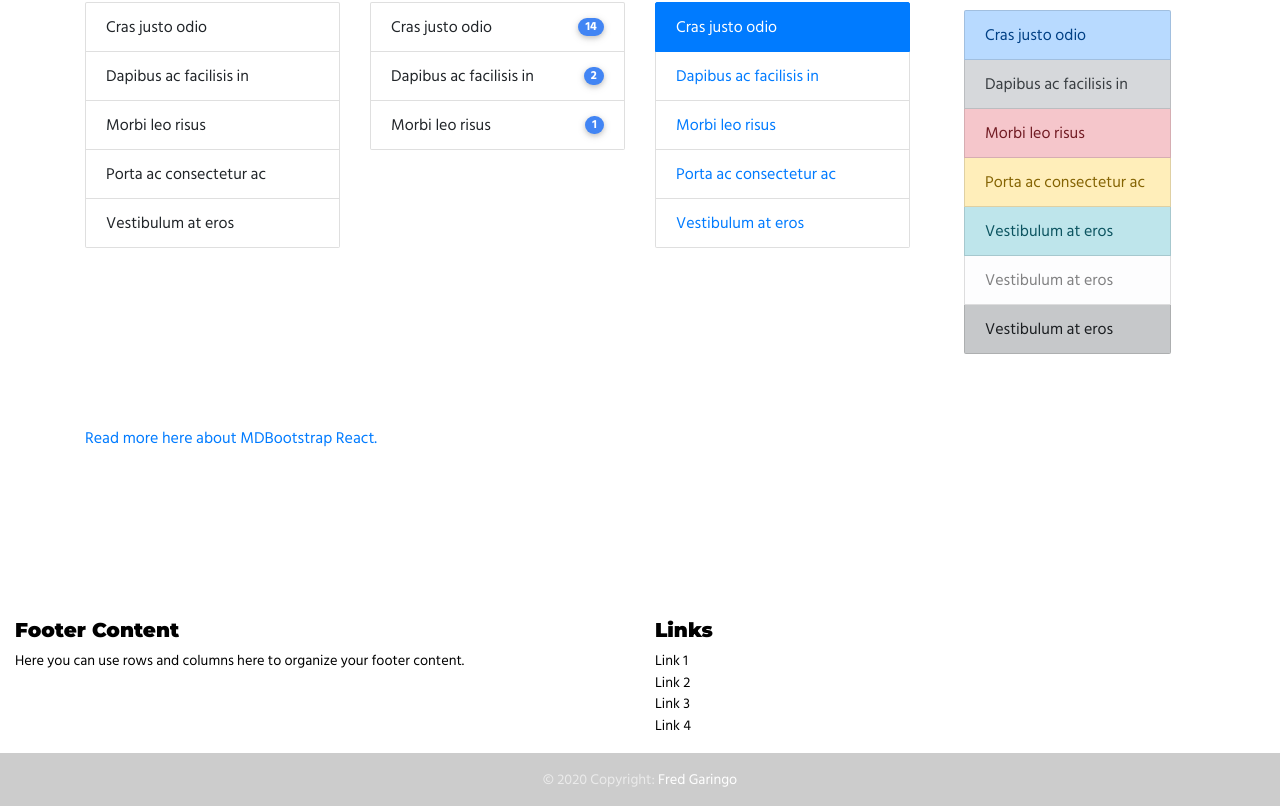
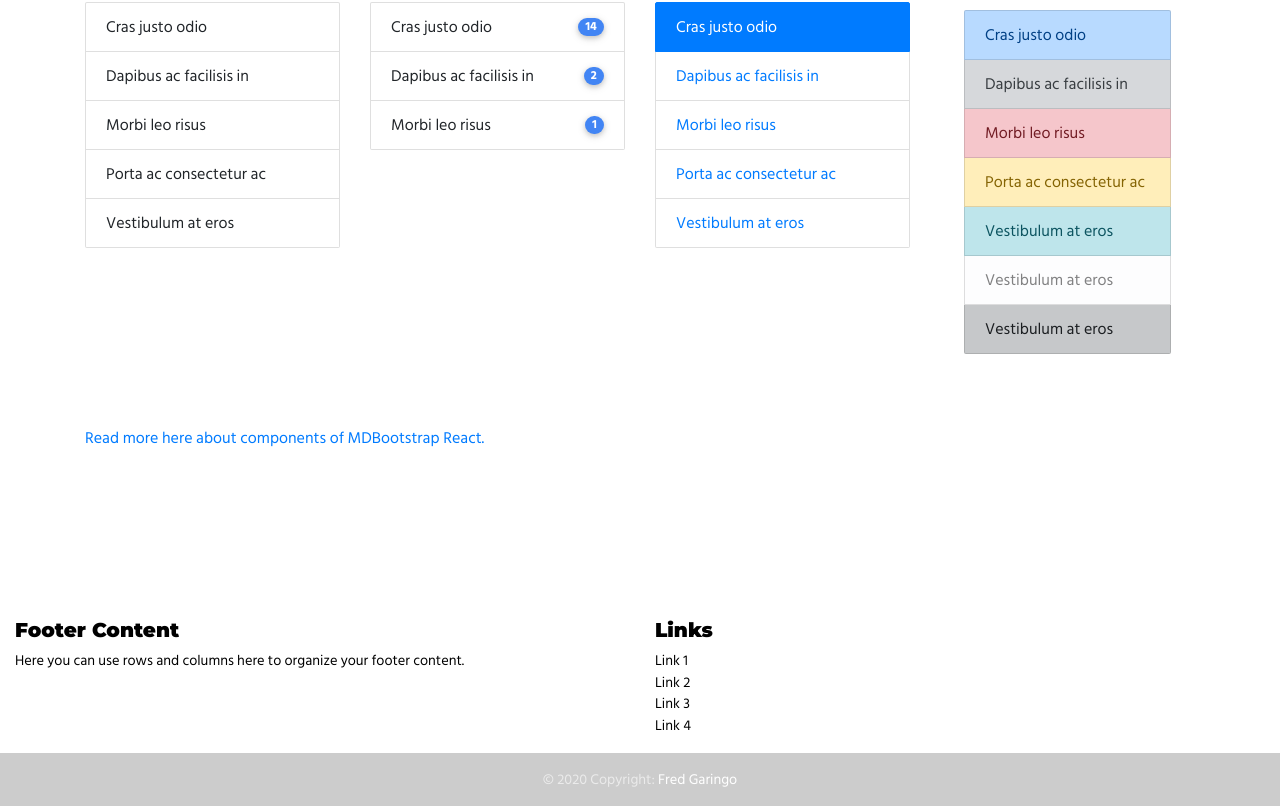
Before and after one commit to fredrekt/gatsby-starter-mdbreact, a Gatsby site: page /elements in a window 1280 px wide. Shown: the part 3467-4273 px from the top of the page. Built offline with nearby package versions, Linux system fonts and the light colour scheme; Gatsby itself is replaced by a stand-in of ours.

Commit message:
updated elements

```diff
--- a/src/pages/elements.js
+++ b/src/pages/elements.js
@@ -211,9 +211,9 @@
                     </MDBCol>
                 </MDBRow>
                 <MDBRow className="py-4">
-                    <MDBCol md="4" lg="4">
+                    <MDBCol md="6" lg="6">
                         <a href="https://mdbootstrap.com/docs/react">
-                            Read more here about MDBootstrap React.
+                            Read more here about components of MDBootstrap React.
                         </a>
                     </MDBCol>
                 </MDBRow>
```
